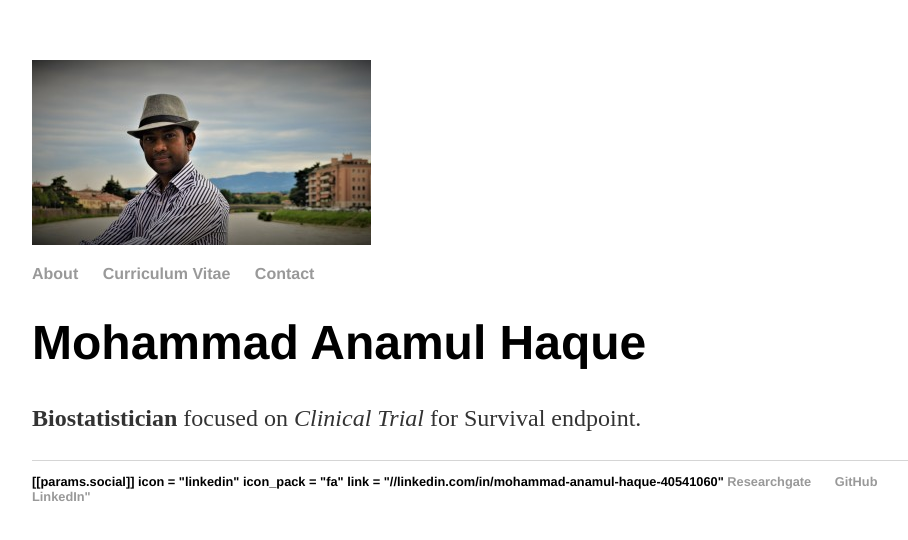
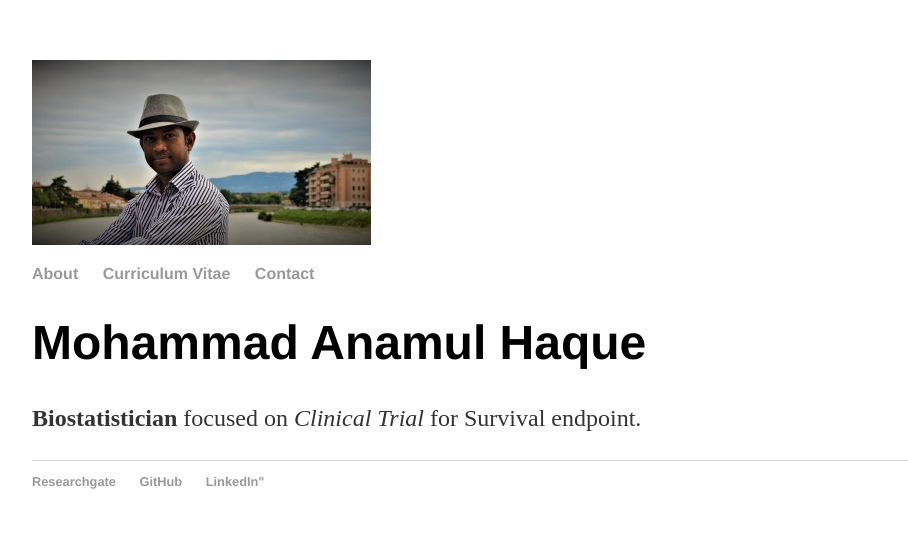
Before and after one commit to haquemdanamul/haquemdanamul, a Jekyll site: the page built from index.html, in a window 1280 px wide. Shown: the top 540 px of the page, without its empty margins (160-1068 px from the left). Built offline with Jekyll 4.4.1, drawn with Linux system fonts in a browser that asks for light colours.

Commit message:
Update default.html

```diff
--- a/_layouts/default.html
+++ b/_layouts/default.html
@@ -40,12 +40,6 @@
 			</div><!-- /.container -->
 			<footer>
 	    		<ul>
-				[[params.social]]
-                               icon = "linkedin"
-                               icon_pack = "fa"
-                                link = "//linkedin.com/in/mohammad-anamul-haque-40541060"
-
-
 				<li><a href="https://www.researchgate.net/profile/Mohammad_Anamul_Haque">Researchgate</a></li>
 	        		<li><a href="https://haquemdanamul.github.io/cpct/">GitHub</a></li>
 				<li><a href="https://linkedin.com/in/mohammad-anamul-haque-40541060">LinkedIn" </a></li>
```
